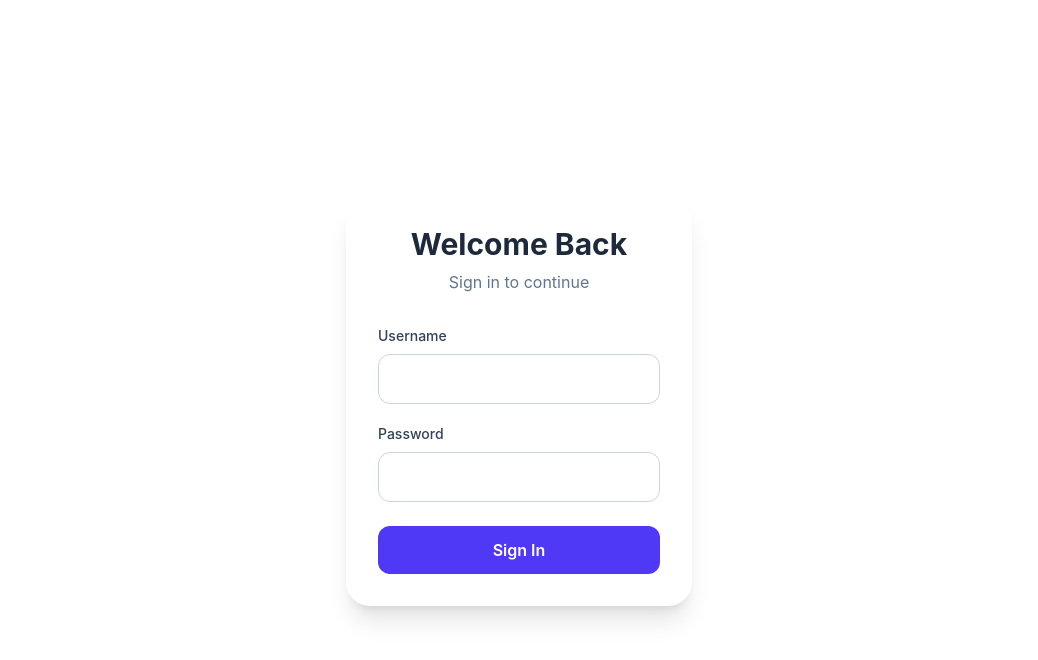
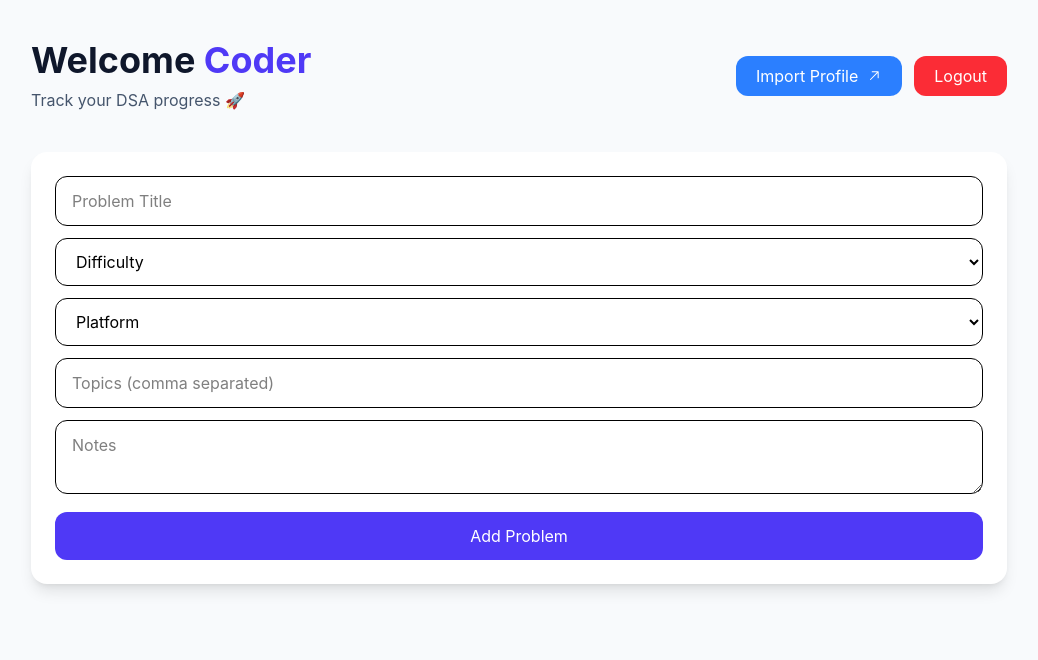
Before and after one commit to Nishchay3112/dsa-tracker, a React (Vite) app in the folder frontend/: page /dashboard in a window 1280 px wide. Before the commit this address led to /login. Shown: the top 660 px of the page, without its empty margins (121-1159 px from the left). Built offline with nearby package versions, Linux system fonts and the light colour scheme; no server answers.

Commit message:
changes made rn

```diff
--- a/frontend/src/pages/Dashboard.jsx
+++ b/frontend/src/pages/Dashboard.jsx
@@ -3,109 +3,83 @@ import { useNavigate } from "react-router-dom";
 import { GoArrowUpRight } from "react-icons/go";
 
 const Dashboard = () => {
-  const [User, setUser] = useState(null);
-  const [loading, setLoading] = useState(false);
+  const [user, setUser] = useState(null);
+  const navigate = useNavigate();
 
-  const [title, setTitle] = useState('');
-  const [difficulty, setDifficulty] = useState('');
-  const [platform, setPlatform] = useState('');
-  const [topics, setTopics] = useState('');
-  const [notes, setNotes] = useState('');
+  const [title, setTitle] = useState("");
+  const [difficulty, setDifficulty] = useState("");
+  const [platform, setPlatform] = useState("");
+  const [topics, setTopics] = useState("");
+  const [notes, setNotes] = useState("");
 
-  const Navigate = useNavigate();
-
-  // GET USER
+  // ================= FETCH USER =================
   useEffect(() => {
     async function fetchUser() {
-      try {
       const res = await fetch(
-          'https://dsa-tracker-lwd0.onrender.com/user/me',
-          { credentials: 'include' }
+        "https://dsa-tracker-lwd0.onrender.com/user/me",
+        {
+          credentials: "include",
+        }
       );
 
       if (!res.ok) {
-          Navigate('/login');
+        navigate("/login");
         return;
       }
 
       const data = await res.json();
       setUser(data);
-
-      } catch (err) {
-        console.error(err);
-        Navigate('/login');
-      }
     }
 
     fetchUser();
   }, []);
 
-  // ADD PROBLEM
+  // ================= ADD PROBLEM =================
   async function addProblemHandler(e) {
     e.preventDefault();
-    setLoading(true);
 
-    try {
     const res = await fetch(
-        'https://dsa-tracker-lwd0.onrender.com/user/dashboard',
+      "https://dsa-tracker-lwd0.onrender.com/user/dashboard",
       {
-          method: 'POST',
-          credentials: 'include',
+        method: "POST",
+        credentials: "include",
         headers: {
-            'Content-Type': 'application/json'
+          "Content-Type": "application/json",
         },
         body: JSON.stringify({
           title,
           difficulty,
           platform,
           topics,
-            notes
-          })
+          notes,
+        }),
       }
     );
 
-      if (res.status === 401) {
-        Navigate('/login');
-        return;
+    if (res.ok) {
+      setTitle("");
+      setDifficulty("");
+      setPlatform("");
+      setTopics("");
+      setNotes("");
     }
 
-      if (!res.ok) {
-        alert("Failed to add problem");
-        return;
+    if (res.status === 401) {
+      navigate("/login");
+    }
   }
 
-      // success
-      setTitle('');
-      setDifficulty('');
-      setPlatform('');
-      setTopics('');
-      setNotes('');
-
-      alert("Problem added successfully");
-
-    } catch (err) {
-      console.error(err);
-      alert("Server error");
+  // ================= LOGOUT =================
+  async function logoutHandler() {
+    const res = await fetch(
+      "https://dsa-tracker-lwd0.onrender.com/user/logout",
+      {
+        credentials: "include",
       }
-
-    setLoading(false);
-  }
-
-  // LOGOUT
-  async function logoutHandler() {
-    try {
-      const res = await fetch(
-        'https://dsa-tracker-lwd0.onrender.com/user/logout',
-        { credentials: 'include' }
     );
 
     if (res.ok) {
-        setUser(null);
-        Navigate('/login');
-      }
-
-    } catch (err) {
-      console.error(err);
+      navigate("/login");
     }
   }
 
@@ -114,21 +88,27 @@ const Dashboard = () => {
       <div className="max-w-5xl mx-auto px-6 py-10">
 
         {/* HEADER */}
-        <div className="flex justify-between mb-10">
+        <div className="flex justify-between items-center mb-10">
 
           <div>
-            <h1 className="text-4xl font-bold">
-              Welcome, {User?.username || "Coder"}
+            <h1 className="text-4xl font-bold text-slate-900">
+              Welcome{" "}
+              <span className="text-indigo-600">
+                {user?.username || "Coder"}
+              </span>
             </h1>
+
+            <p className="text-slate-600 mt-2">
+              Track your DSA progress 🚀
+            </p>
           </div>
 
           <div className="flex gap-3">
-
             <button
-              onClick={() => Navigate('/profileImport')}
-              className="px-5 py-2 bg-blue-500 text-white rounded-xl"
+              onClick={() => navigate("/profileImport")}
+              className="px-5 py-2 bg-blue-500 text-white rounded-xl flex items-center gap-2"
             >
-              Import Profile
+              Import Profile <GoArrowUpRight />
             </button>
 
             <button
@@ -137,25 +117,25 @@ const Dashboard = () => {
             >
               Logout
             </button>
+          </div>
 
-          </div>
         </div>
 
         {/* FORM */}
         <form onSubmit={addProblemHandler}>
-          <div className="bg-white p-8 rounded-3xl shadow-xl">
+          <div className="bg-white p-6 rounded-2xl shadow-lg">
 
             <input
               value={title}
               onChange={(e) => setTitle(e.target.value)}
               placeholder="Problem Title"
-              className="w-full mb-4 px-4 py-3 border rounded-xl"
+              className="w-full mb-3 px-4 py-3 border rounded-xl"
             />
 
             <select
               value={difficulty}
               onChange={(e) => setDifficulty(e.target.value)}
-              className="w-full mb-4 px-4 py-3 border rounded-xl"
+              className="w-full mb-3 px-4 py-3 border rounded-xl"
             >
               <option value="">Difficulty</option>
               <option>Easy</option>
@@ -166,7 +146,7 @@ const Dashboard = () => {
             <select
               value={platform}
               onChange={(e) => setPlatform(e.target.value)}
-              className="w-full mb-4 px-4 py-3 border rounded-xl"
+              className="w-full mb-3 px-4 py-3 border rounded-xl"
             >
               <option value="">Platform</option>
               <option>LeetCode</option>
@@ -178,22 +158,19 @@ const Dashboard = () => {
             <input
               value={topics}
               onChange={(e) => setTopics(e.target.value)}
-              placeholder="Topics"
-              className="w-full mb-4 px-4 py-3 border rounded-xl"
+              placeholder="Topics (comma separated)"
+              className="w-full mb-3 px-4 py-3 border rounded-xl"
             />
 
             <textarea
               value={notes}
               onChange={(e) => setNotes(e.target.value)}
               placeholder="Notes"
-              className="w-full mb-4 px-4 py-3 border rounded-xl"
+              className="w-full mb-3 px-4 py-3 border rounded-xl"
             />
 
-            <button
-              disabled={loading}
-              className="w-full bg-purple-600 text-white py-3 rounded-xl"
-            >
-              {loading ? "Adding..." : "Add Problem"}
+            <button className="w-full bg-indigo-600 text-white py-3 rounded-xl">
+              Add Problem
             </button>
 
           </div>
```
Lines whose indentation alone changed are shown as unchanged.
